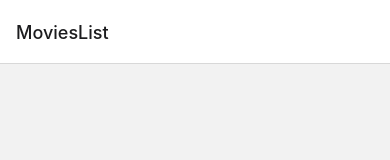
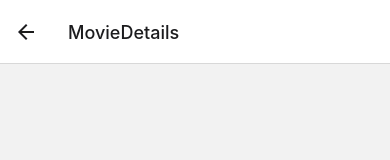
Before and after one commit to nabeelanjum/Movies, a React Native app: screen /MovieDetails in a window 390 px wide. Before the commit this address had no page. Shown: the top 160 px of the page. Built offline with nearby package versions, Linux system fonts and the light colour scheme.

Commit message:
make: detail screen

```diff
--- a/src/navigation/AppStack.tsx
+++ b/src/navigation/AppStack.tsx
@@ -1,12 +1,14 @@
 import { createStackNavigator } from '@react-navigation/stack';
-import { MoviesList } from '../screens';
+import { MovieDetails, MoviesList } from '../screens';
+import { MainStackRoutes } from './routes';
 
 const Stack = createStackNavigator();
 
 const AppStack = () => {
   return (
     <Stack.Navigator>
-      <Stack.Screen name={'MoviesList'} component={MoviesList} />
+      <Stack.Screen name={MainStackRoutes.Home} component={MoviesList} />
+      <Stack.Screen name={MainStackRoutes.MovieDetails} component={MovieDetails} />
     </Stack.Navigator>
   );
 }
--- /dev/null
+++ b/src/navigation/routes.ts
@@ -0,0 +1,4 @@
+export const MainStackRoutes = {
+  Home: "Home",
+  MovieDetails: "MovieDetails",
+}
--- /dev/null
+++ b/src/screens/MovieDetails/index.tsx
@@ -0,0 +1,12 @@
+import React from 'react';
+import { View } from 'react-native';
+
+const MovieDetails: React.FC = () => {
+  return (
+    <View>
+
+    </View>
+  );
+};
+
+export default MovieDetails;
--- a/src/screens/index.ts
+++ b/src/screens/index.ts
@@ -1 +1,2 @@
 export { default as MoviesList } from './MoviesList';
+export { default as MovieDetails } from './MovieDetails';
```
